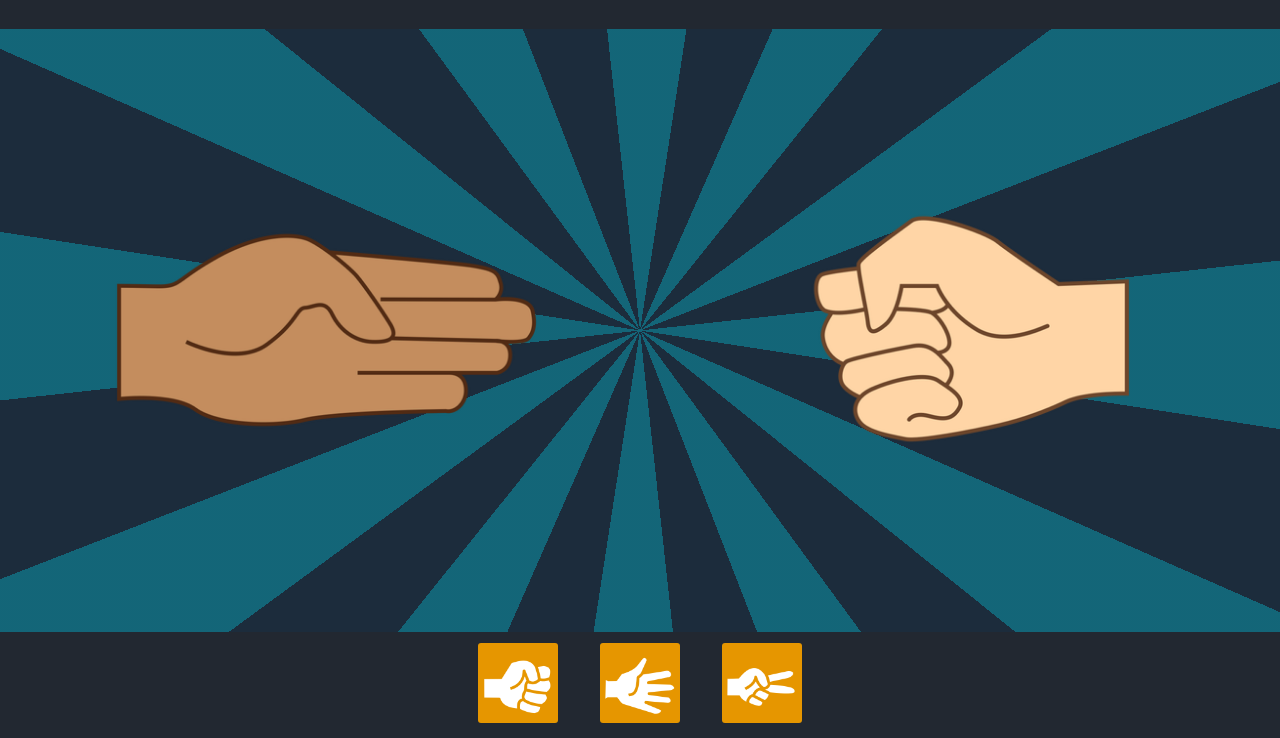
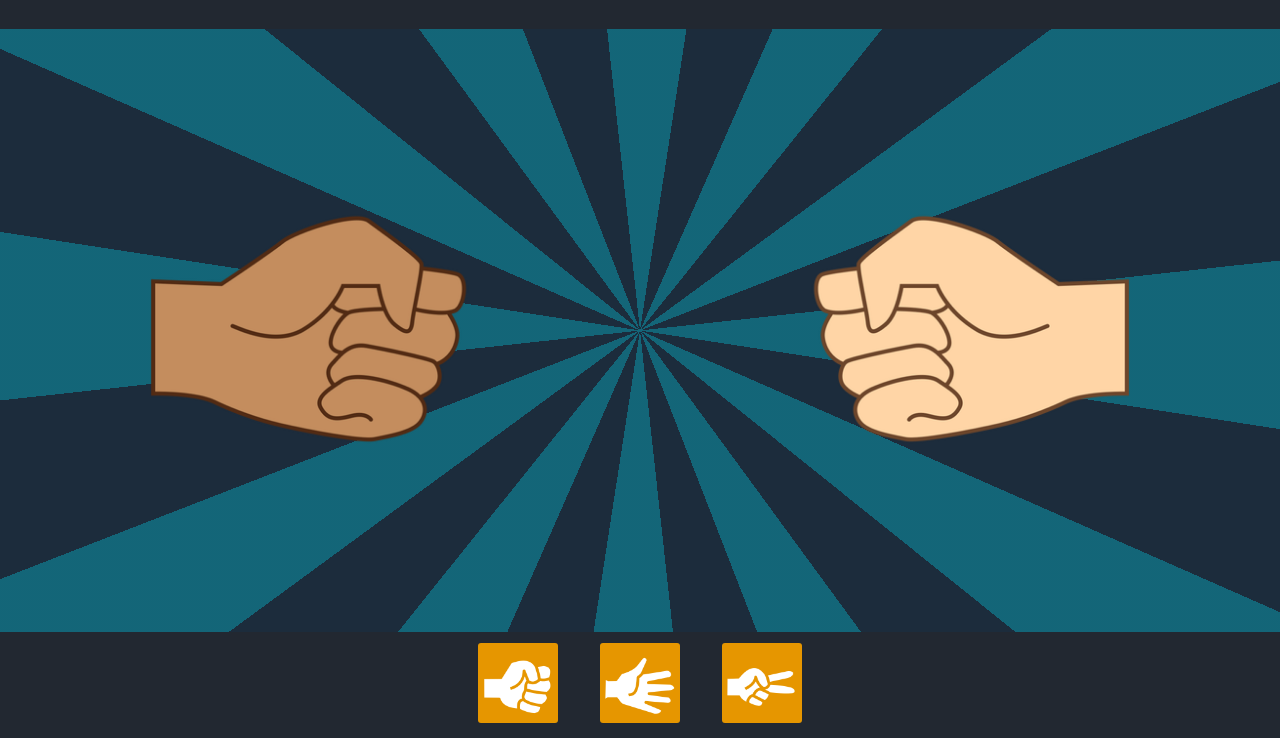
Before and after one commit to 0rangefist/odin-rock-paper-scissors, a plain HTML site: page index.html in a window 1280 px wide. Both pictures are taken after a click on the button 517 px from the left and 745 px from the top of the page. Shown: the part 62-800 px from the top of the page. Drawn offline with Linux system fonts and the light colour scheme.

Commit message:
Add logic for player & computer selection graphics

```diff
--- a/game.js
+++ b/game.js
@@ -41,13 +41,41 @@ let determineWinner = function (playerScore) {
   }
 };
 
+//get player selection buttons, player & computer divs(which hold the graphic sprites)
 let playerButtons = document.querySelectorAll('.container button');
+let playerDivs = document.querySelectorAll('.player>div');
+let computerDivs = document.querySelectorAll('.computer>div');
 
 playerButtons.forEach((button) => {
   button.addEventListener('click', (e) => {
-    //console.log('button clicked', button.className);
+    //get player & computer selections
     let playerSelection = button.className;
-    let gameOutcome = playRound(playerSelection, getComputerChoice());
+    let computerSelection = getComputerChoice();
+    console.log(
+      `Player:${playerSelection.toUpperCase()} - Computer:${computerSelection.toUpperCase()}`
+    );
+
+    //turn on selected player div(graphic) & turn off unselected
+    playerDivs.forEach((playerDiv) => {
+      console.log('PLAYER DIV', playerDiv.className);
+      if ('player-' + playerSelection == playerDiv.className) {
+        playerDiv.style.display = 'block';
+      } else {
+        playerDiv.style.display = 'none';
+      }
+    });
+
+    //turn on selected computer div(graphic) & turn off unselected
+    computerDivs.forEach((computerDiv) => {
+      console.log('COMPUTER DIV', computerDiv.className);
+      if ('computer-' + computerSelection == computerDiv.className) {
+        computerDiv.style.display = 'block';
+      } else {
+        computerDiv.style.display = 'none';
+      }
+    });
+
+    let gameOutcome = playRound(playerSelection, computerSelection);
     console.log(gameOutcome.message);
   });
 });
--- a/style.css
+++ b/style.css
@@ -33,6 +33,7 @@ main {
   width: 100%;
 }
 
+/* main game screen */
 main .game-screen {
   height: 85%;
   width: 100%;
@@ -51,14 +52,12 @@ main .game-screen {
 .game-screen {
   /*  needed for firefox to have a valid output */
   --a: 0deg;
-  /**/
   transition: --a 0.5s 0.1s;
   background: repeating-conic-gradient(
       hsla(186deg 100% 50%/31%) calc(0deg + var(--a)) calc(15deg + var(--a)),
       hsla(0, 0%, 100%, 0) calc(0deg + var(--a)) calc(30deg + var(--a))
     )
     #1c2c3c;
-
   animation: a 100s linear infinite;
 }
 
@@ -71,6 +70,7 @@ main .game-screen {
   }
 }
 
+/* player choice buttons */
 .player-choice {
   display: flex;
   justify-content: center;
@@ -114,10 +114,12 @@ main .game-screen {
   background-image: url(images/scissors-icon.png);
 }
 
+/* player */
 .player {
   display: flex;
   align-items: center;
 }
+
 
 .player > div {
   background-position: center;
@@ -125,6 +127,7 @@ main .game-screen {
   background-size: contain;
   height: 500px;
   width: 50vw;
+  transition: all 7s linear;
 }
 
 .player-rock {
@@ -133,7 +136,7 @@ main .game-screen {
 }
 
 .player-paper {
-  display: block;
+  display: none;
   background-image: url(./images/paper-player.png);
 }
 
@@ -143,7 +146,6 @@ main .game-screen {
 }
 
 /* computer */
-
 .computer {
   display: flex;
   align-items: center;
@@ -158,7 +160,7 @@ main .game-screen {
 }
 
 .computer-rock {
-  display: block;
+  display: none;
   background-image: url(./images/rock-cpu.png);
 }
 
```
